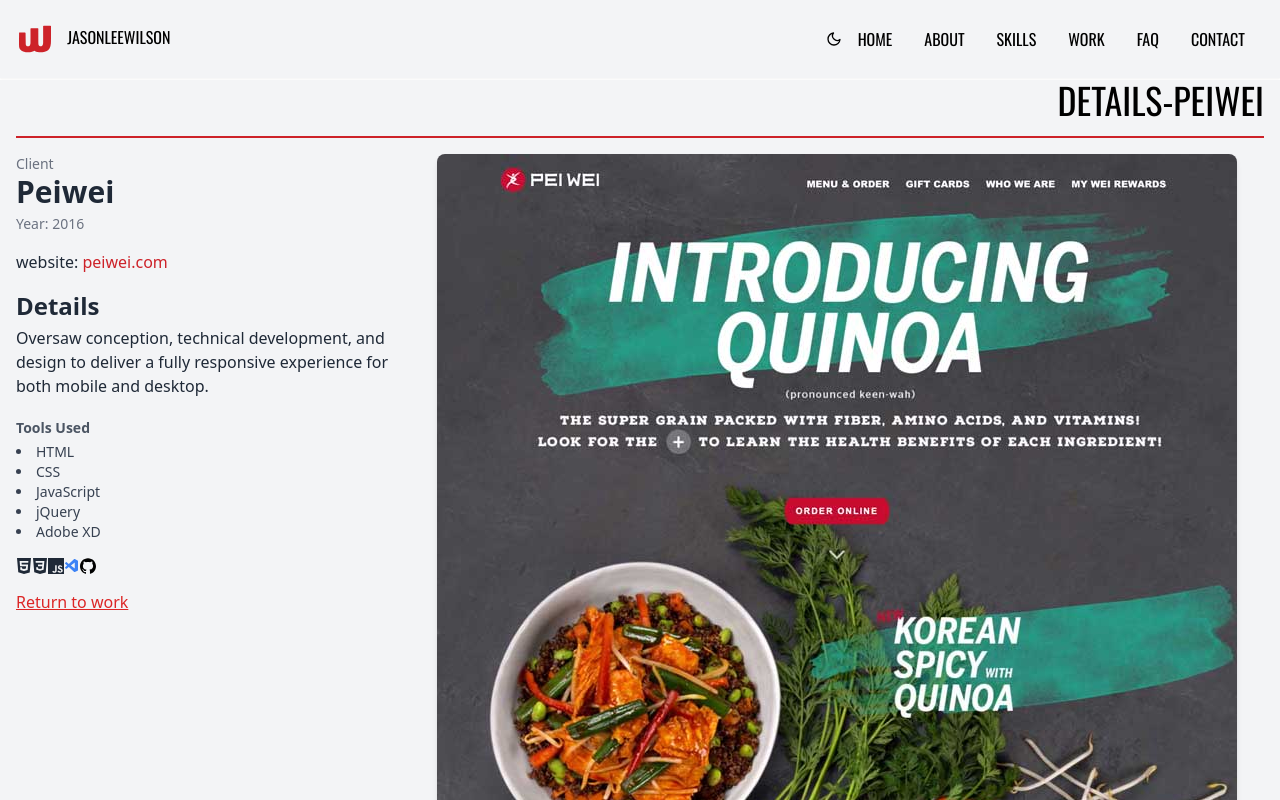
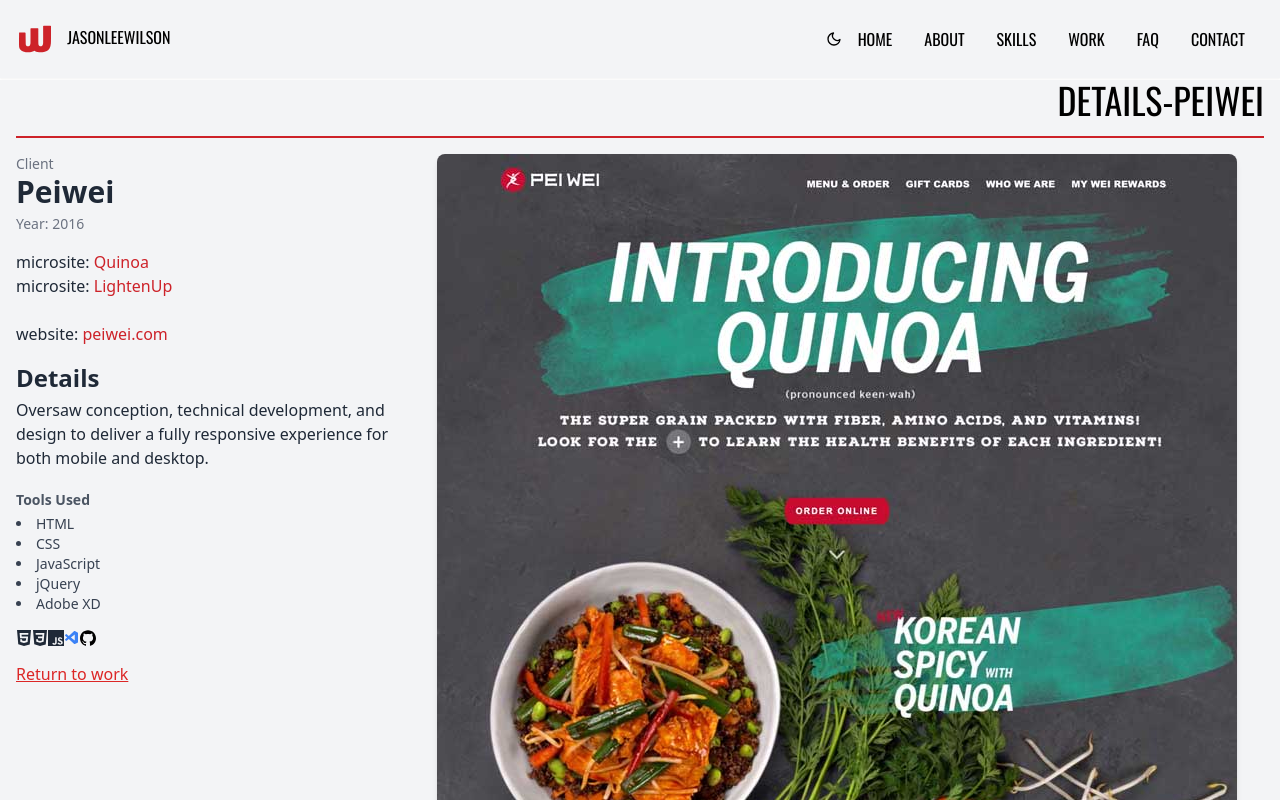
Before and after one commit to jasonleewilson/jasonleewilson, a Next.js app: page /work/details-peiwei in a window 1280 px wide. Shown: the top 800 px of the page. Built offline with nearby package versions, Linux system fonts and the light colour scheme.

Commit message:
updated details-peiwei

```diff
--- a/src/app/work/details-peiwei/page.tsx
+++ b/src/app/work/details-peiwei/page.tsx
@@ -44,6 +44,25 @@
 
                   <p className='mt-1 text-sm text-gray-500'>Year: 2016</p>
                   <p className='mt-4'>
+                    microsite:{" "}
+                    <Link
+                      href='https://jasonleewilson.github.io/microsites/quinoa/index.html'
+                      aria-label='view my work'
+                      target='_blank'
+                    >
+                      Quinoa
+                    </Link>
+                    <br />
+                    microsite:{" "}
+                    <Link
+                      href='https://jasonleewilson.github.io/microsites/lightenup/index.html'
+                      aria-label='view my work'
+                      target='_blank'
+                    >
+                      LightenUp
+                    </Link>
+                    <br />
+                    <br />
                     website:{" "}
                     <Link
                       href='https://peiwei.com/'
```
